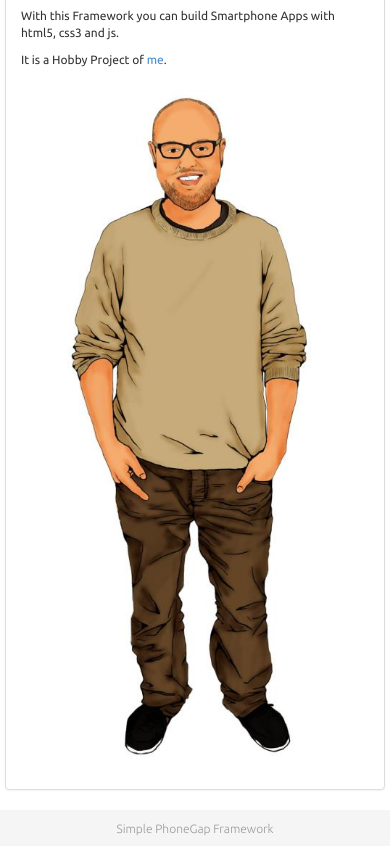
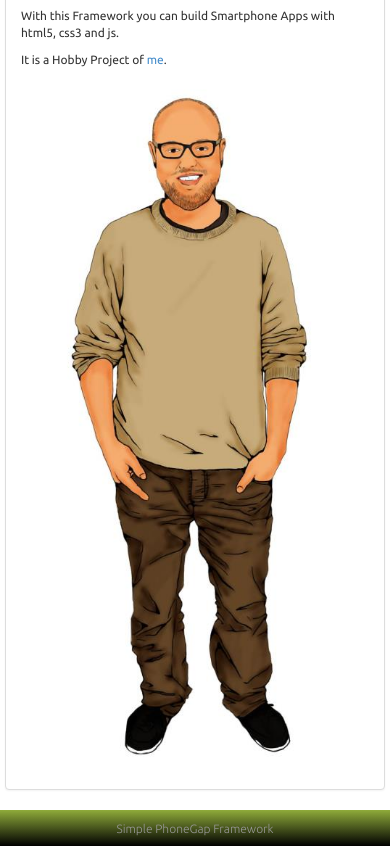
Before and after one commit to diogoguilhen/simple-phonegap-framework, a plain HTML site: page www/index.html in a window 390 px wide. Shown: the part 218-1065 px from the top of the page. Drawn offline with Linux system fonts and the light colour scheme; some packages are replaced by stand-ins of ours.

Commit message:
color scheme method todo

```diff
--- a/www/css/green.css
+++ b/www/css/green.css
@@ -7,3 +7,9 @@
     background-image: -webkit-linear-gradient(top,#8FAB3A,#000000 100%);
     background-image: linear-gradient(to bottom,#8FAB3A,#000000 100%);
 }
+
+#footer {
+    background-image: -webkit-linear-gradient(top,#8FAB3A,#000000 100%);
+    background-image: linear-gradient(to bottom,#8FAB3A,#000000 100%);
+    background-repeat: repeat-x;
+}
--- a/www/index.html
+++ b/www/index.html
@@ -17,7 +17,7 @@
     <link href="css/font-awesome.min.css" rel="stylesheet">
     <!-- the base css file -->
     <link href="css/index.css" rel="stylesheet">
-    <link href="css/green.css" rel="stylesheet">
+
 
     <script type="text/javascript" src="phonegap.js"></script>
     <!-- jQuery (necessary for Bootstrap's JavaScript plugins) -->
--- a/www/js/index.js
+++ b/www/js/index.js
@@ -27,6 +27,9 @@ var app = {
         includeColorScheme: function (colorScheme) {
             "use strict";
             var cssInclude = '<link href="css/' + colorScheme + '.css" rel="stylesheet">';
+            /**
+             * todo: add file check here
+              */
             $('head').append(cssInclude);
         }
     },
```
